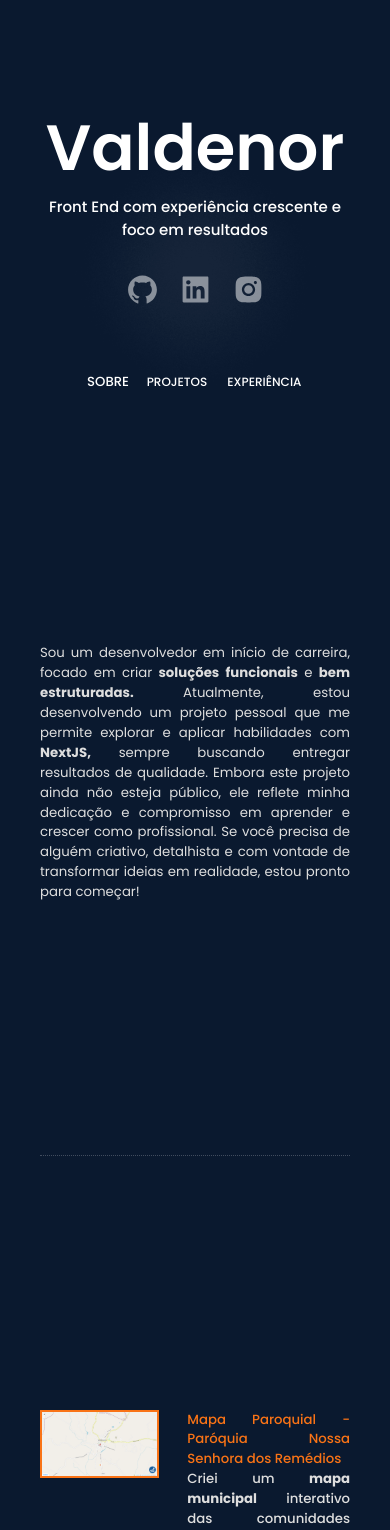
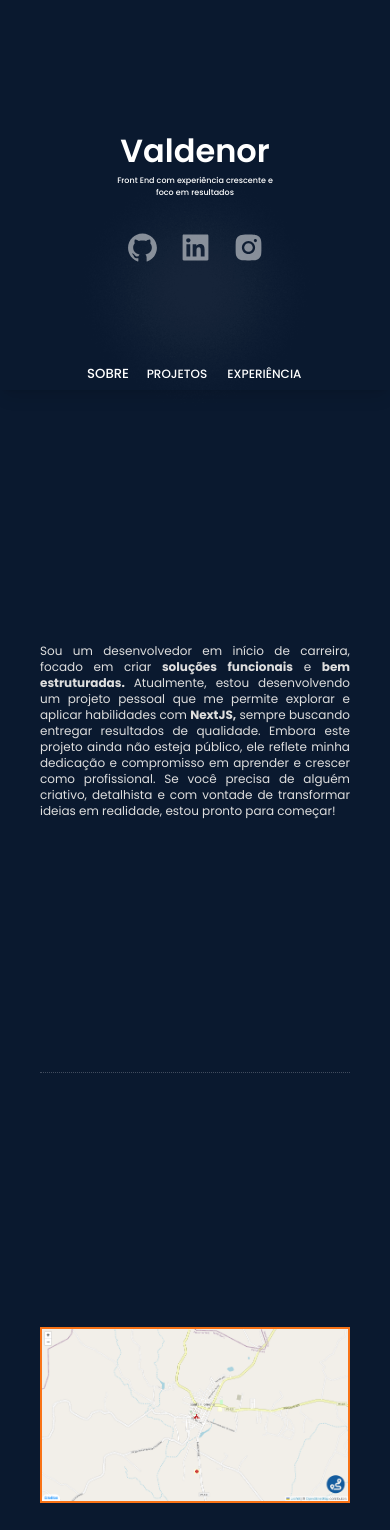
Before and after one commit to srnerdoso/meu-portifolio, a Next.js app: page / in a window 390 px wide. Shown: the top 1530 px of the page. Built offline with nearby package versions, Linux system fonts and the light colour scheme.

Commit message:
Fixed responsivity main and added footer

```diff
--- a/src/app/_components/Anchor.tsx
+++ b/src/app/_components/Anchor.tsx
@@ -3,13 +3,17 @@ import ElementProps from "./interfaces/ElementsProps";
 
 interface AnchorProps extends ElementProps {
   href: string[];
+  type: "footer" | "header";
 }
 
-export default function Anchor({ elementChildren, className, href }: AnchorProps) {
+export default function Anchor({ elementChildren, className, href, type }: AnchorProps) {
   return (
     <div
       id="social"
       className="relative top-8 w-full flex flex-row gap-5 justify-center"
+      style={{
+        top: type === "header" ? "8" : "auto",
+      }}
     >
       {elementChildren.map((component, index) => (
         <Link
--- a/src/app/_components/Projects.tsx
+++ b/src/app/_components/Projects.tsx
@@ -2,6 +2,7 @@ import NextImage from "next/image";
 import Paragraph, { ParagraphProps } from "./Paragraph";
 import ProjectLinkComponent from "./ProjectLinkComponent";
 import DivProps from "./interfaces/DivProps";
+import { HiOutlineExternalLink } from "react-icons/hi";
 
 interface ProjectProps
   extends Pick<ParagraphProps & DivProps, "boldWords" | "keyWords" | "ref"> {
@@ -26,7 +27,10 @@ export default function Projects({
       id="projects"
       className="flex justify-center items-center py-[30vh] font-medium"
     >
-      <div id="projects-container" className="flex flex-row gap-7">
+      <div
+        id="projects-container"
+        className="flex flex-row gap-7 max-xl:flex-col"
+      >
         <h2 className="sr-only">Projetos</h2>
         <ProjectLinkComponent
           projectChildren={
@@ -41,11 +45,16 @@ export default function Projects({
           projectUrl={projectUrl}
         />
         <div id="projet-1">
-          <ProjectLinkComponent
-            projectChildren={projectTitle}
-            projectUrl={projectUrl}
-            className="font-medium"
-          />
+          <div id="project-link-container" className="flex flex-row gap-2">
+            <ProjectLinkComponent
+              projectChildren={projectTitle}
+              projectUrl={projectUrl}
+              className="font-medium"
+            />
+            <HiOutlineExternalLink
+              className="text-link w-4 h-4"
+            />
+          </div>
           <p>
             <Paragraph
               paragraphWords={projectDescription}
--- a/src/app/page.tsx
+++ b/src/app/page.tsx
@@ -1,6 +1,6 @@
 "use client";
 
-import React, { CSSProperties, useEffect, useRef, useState } from "react";
+import React, { useEffect, useRef, useState } from "react";
 import { AiFillGithub, AiFillInstagram, AiFillLinkedin } from "react-icons/ai";
 import About from "./_components/About";
 import Anchor from "./_components/Anchor";
@@ -19,8 +19,8 @@ export default function Home() {
 
   const headerRef = useRef<HTMLHeadElement>(null);
   const titleRef = useRef<HTMLDivElement>(null);
-
   const ulRef = useRef<HTMLLIElement[]>([]);
+  const footerRef = useRef<HTMLDivElement>(null);
 
   const [isVisible, setIsVisible] = useState<
     Record<"about" | "projects" | "experience", boolean>
@@ -97,7 +97,7 @@ export default function Home() {
         ? (nav.className =
             "max-xl:static max-xl:w-full max-xl:order-3 max-xl:mt-auto")
         : (nav.className =
-            "max-xl:fixed max-xl:transition max-xl:ease-in-out max-xl:top-0 max-xl:w-full max-xl:h-[50px] max-xl:bg-[#475F83] max-xl:items-center max-xl:justify-center max-xl:flex max-xl:left-1/2 max-xl:-translate-x-1/2 max-xl:z-50");
+            "max-xl:fixed max-xl:transition max-xl:ease-in-out max-xl:top-0 max-xl:w-full max-xl:bg-[#475F83] max-xl:items-center max-xl:justify-center max-xl:flex max-xl:left-1/2 max-xl:-translate-x-1/2 max-xl:z-50");
     }
 
     return () => {
@@ -108,27 +108,18 @@ export default function Home() {
     };
   }, [headerVisible]);
 
-  const HeaderContainer = ({
-    children,
-  }: Readonly<{
-    children: React.ReactNode;
-  }>) => {
-    if (windowWidth < 1280) {
-      return (
-        <div
-          id="header-container"
-          className="flex m-auto"
-          style={{
-            height: windowWidth,
-          }}
-        >
-          <>{children}</>
-        </div>
-      );
-    }
-    return <>{children}</>;
-  };
-
+  const socials = [
+    [
+      <AiFillGithub key={"iconGithub"} />,
+      <AiFillLinkedin key={"iconLinkedin"} />,
+      <AiFillInstagram key={"iconInstagram"} />,
+    ],
+    [
+      "https://github.com/srnerdoso",
+      "https://www.linkedin.com/in/valdenor-filho-8b4942350/",
+      "https://www.instagram.com/srnerdoso/",
+    ],
+  ];
   return (
     <>
       <Ligth titleRef={titleRef} />
@@ -138,7 +129,7 @@ export default function Home() {
       >
         <div
           id="header-container"
-          className="sticky top-0 flex max-xl:static max-xl:m-auto min-xl:hidden"
+          className="sticky top-0 flex max-xl:static max-xl:m-auto min-xl:hidden max-xl:shadow-lg max-xl:w-full"
           style={{
             height: `${windowWidth < 1280 ? `${windowWidth}px` : "100vh"}`,
           }}
@@ -150,19 +141,19 @@ export default function Home() {
             <div
               ref={titleRef}
               id="title"
-              className="flex flex-col max-w-[317px] max-xl:mt-auto"
+              className="flex flex-col max-w-[317px] max-xl:mt-auto max-xl:mx-auto max-xl:max-w-40"
             >
-              <h1 className="text-[64px] text-center font-semibold">
+              <h1 className="text-[64px] text-center font-semibold max-xl:text-[2em]">
                 Valdenor
               </h1>
-              <p className="text-[15px] font-medium max-xl:text-center">
+              <p className="text-[15px] font-medium max-xl:text-center max-xl:text-[0.5em]">
                 Front End com experiência crescente e foco em resultados
               </p>
             </div>
             <nav className="relative">
               <Ul
                 elementChildren={["Sobre", "Projetos", "Experiência"]}
-                className="uppercase font-medium flex flex-col gap-5 cursor-pointer select-none max-xl:flex-row max-xl:text-xs max-xl:justify-center"
+                className="uppercase font-medium flex flex-col gap-5 cursor-pointer select-none max-xl:flex-row max-xl:text-xs max-xl:justify-center max-xl:py-2"
                 ulRef={ulRef}
                 windowWidth={windowWidth ?? 390}
                 activeIndex={Object.values(isVisible).findIndex(
@@ -171,17 +162,10 @@ export default function Home() {
               />
             </nav>
             <Anchor
-              elementChildren={[
-                <AiFillGithub key={"iconGithub"} />,
-                <AiFillLinkedin key={"iconLinkedin"} />,
-                <AiFillInstagram key={"iconInstagram"} />,
-              ]}
+              elementChildren={socials[0]}
               className="text-[33px] text-white opacity-50 transition hover:opacity-100 ease-in-out duration-75"
-              href={[
-                "https://github.com/srnerdoso",
-                "https://www.linkedin.com/in/valdenor-filho-8b4942350/",
-                "https://www.instagram.com/srnerdoso/",
-              ]}
+              href={socials[1] as string[]}
+              type="header"
             />
           </header>
         </div>
@@ -193,7 +177,7 @@ export default function Home() {
           <hr className="w-[1px] h-[80vh] bg-white border-none" />
         </div>
 
-        <main className="flex flex-col px-[93px] text-justify text-[0.83em] max-xl:px-10">
+        <main className="flex flex-col px-[93px] text-justify text-xs max-xl:px-10">
           <About
             ref={aboutRef}
             paragraphWords="Sou um desenvolvedor em início de carreira, focado em criar soluções funcionais e bem estruturadas. Atualmente, estou desenvolvendo um projeto pessoal que me permite explorar e aplicar habilidades com NextJS, sempre buscando entregar resultados de qualidade. Embora este projeto ainda não esteja público, ele reflete minha dedicação e compromisso em aprender e crescer como profissional. Se você precisa de alguém criativo, detalhista e com vontade de transformar ideias em realidade, estou pronto para começar!"
@@ -230,6 +214,20 @@ export default function Home() {
             ]}
           />
         </main>
+
+        <footer
+          ref={footerRef}
+          className={`hidden max-xl:${
+            headerVisible ? "hidden" : "flex"
+          } items-center justify-center h-10 w-full sticky bottom-0`}
+        >
+          <Anchor
+            elementChildren={socials[0]}
+            className="text-[33px] text-white opacity-50 transition hover:opacity-100 ease-in-out duration-75"
+            href={socials[1] as string[]}
+            type="footer"
+          />
+        </footer>
       </div>
     </>
   );
--- a/src/app/style/globals.css
+++ b/src/app/style/globals.css
@@ -10,7 +10,7 @@
   --linkColor: #f97316;
   --pointerLightColor: #8892b0;
   --mainTextColor: #dedede;
-  --footerBackground: #000000;
+  --footerBackground: #010203;
   --fontFamily: "Poppins", serif;
   --fontMono: "JetBrains Mono", monospace;
 }
```
